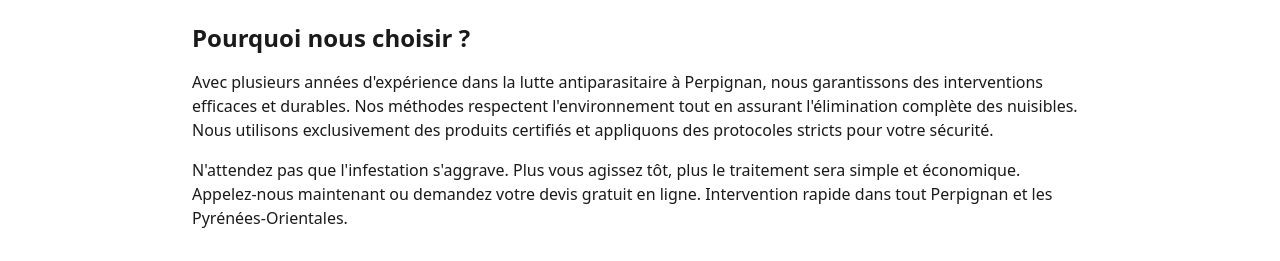
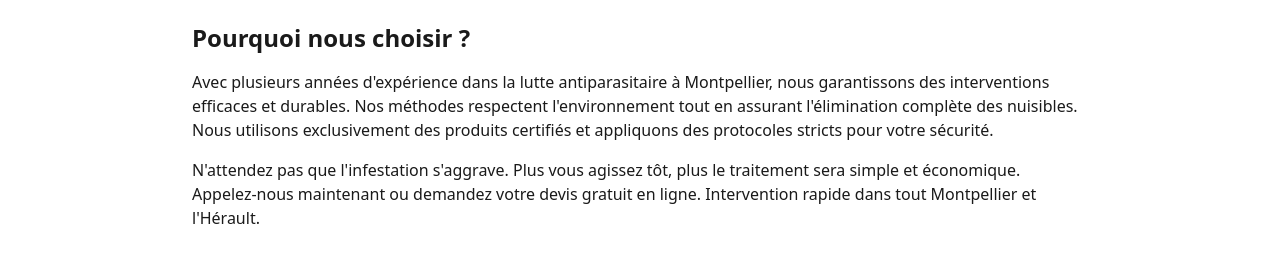
Before and after one commit to scrinxz1/bolt-revive-now, a React (Vite) app: page /devis-rapide in a window 1280 px wide. Shown: the part 786-1047 px from the top of the page. Built offline with nearby package versions, Linux system fonts and the light colour scheme; the HTML template or start-up script is replaced by a standard one.

Commit message:
Fix: Complete SEO and text replacements

```diff
--- a/src/pages/DevisRapide.tsx
+++ b/src/pages/DevisRapide.tsx
@@ -52,11 +52,11 @@ const DevisRapide = () => {
               <h2 className="text-2xl font-bold mt-8 mb-4">Pourquoi nous choisir ?</h2>
 
               <p className="mb-4">
-                Avec plusieurs années d'expérience dans la lutte antiparasitaire à Perpignan, nous garantissons des interventions efficaces et durables. Nos méthodes respectent l'environnement tout en assurant l'élimination complète des nuisibles. Nous utilisons exclusivement des produits certifiés et appliquons des protocoles stricts pour votre sécurité.
+                Avec plusieurs années d'expérience dans la lutte antiparasitaire à Montpellier, nous garantissons des interventions efficaces et durables. Nos méthodes respectent l'environnement tout en assurant l'élimination complète des nuisibles. Nous utilisons exclusivement des produits certifiés et appliquons des protocoles stricts pour votre sécurité.
               </p>
 
               <p className="mb-6">
-                N'attendez pas que l'infestation s'aggrave. Plus vous agissez tôt, plus le traitement sera simple et économique. Appelez-nous maintenant ou demandez votre devis gratuit en ligne. Intervention rapide dans tout Perpignan et les Pyrénées-Orientales.
+                N'attendez pas que l'infestation s'aggrave. Plus vous agissez tôt, plus le traitement sera simple et économique. Appelez-nous maintenant ou demandez votre devis gratuit en ligne. Intervention rapide dans tout Montpellier et l'Hérault.
               </p>
             </div>
 
```
